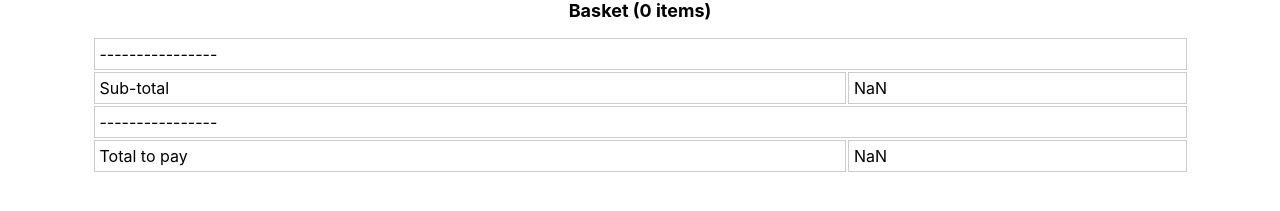
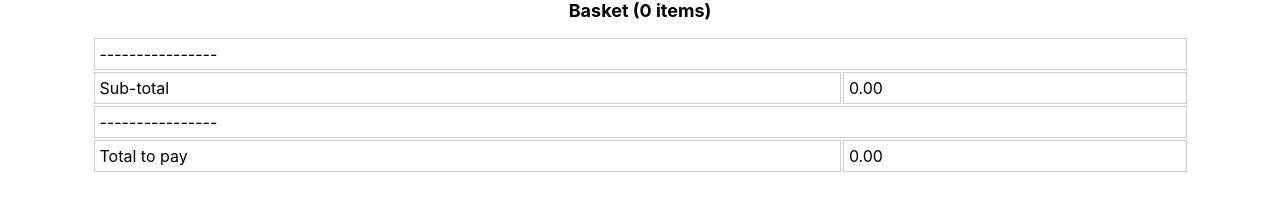
Before and after one commit to aamirafridi/kata-pricing, a React (Create React App) app: page / in a window 1280 px wide. Shown: the part 317-528 px from the top of the page. Built offline with nearby package versions, Linux system fonts and the light colour scheme.

Commit message:
totals are calculated and relevant test passing. next implement savings

```diff
--- a/src/components/Basket/Basket.tsx
+++ b/src/components/Basket/Basket.tsx
@@ -1,9 +1,11 @@
 import React, { FunctionComponent } from "react";
 import { usePricer } from "../../hooks/usePricer";
+import { useTotals } from "../../hooks/useTotals";
 import { formatPrice } from "../../utils/formatPrice";
 
 export const Basket: FunctionComponent = () => {
   const { basketProducts, removeBasketProduct } = usePricer();
+  const { subTotal, total } = useTotals();
 
   return (
     <table>
@@ -33,18 +35,14 @@ export const Basket: FunctionComponent = () => {
         </tr>
         <tr>
           <td>Sub-total</td>
-          <td data-testid="sub-total">
-            {formatPrice(basketProducts[0]?.unitPrice)}
-          </td>
+          <td data-testid="sub-total">{subTotal}</td>
         </tr>
         <tr>
           <td colSpan={2}>----------------</td>
         </tr>
         <tr>
           <td>Total to pay</td>
-          <td data-testid="total">
-            {formatPrice(basketProducts[0]?.unitPrice)}
-          </td>
+          <td data-testid="total">{total}</td>
         </tr>
       </tbody>
     </table>
--- /dev/null
+++ b/src/hooks/useTotals.ts
@@ -0,0 +1,16 @@
+import { formatPrice } from "../utils/formatPrice";
+import { usePricer } from "./usePricer";
+
+export const useTotals = () => {
+  const { basketProducts } = usePricer();
+
+  const total = basketProducts.reduce((total, product) => {
+    total += product.unitPrice;
+    return total;
+  }, 0);
+
+  return {
+    total: formatPrice(total),
+    subTotal: formatPrice(total),
+  };
+};
```
Also changed, not shown: src/hooks/usePricer.ts (renamed from src/hooks/usePricer.tsx), 1 other file (tests, documents, lock files or other folders).
